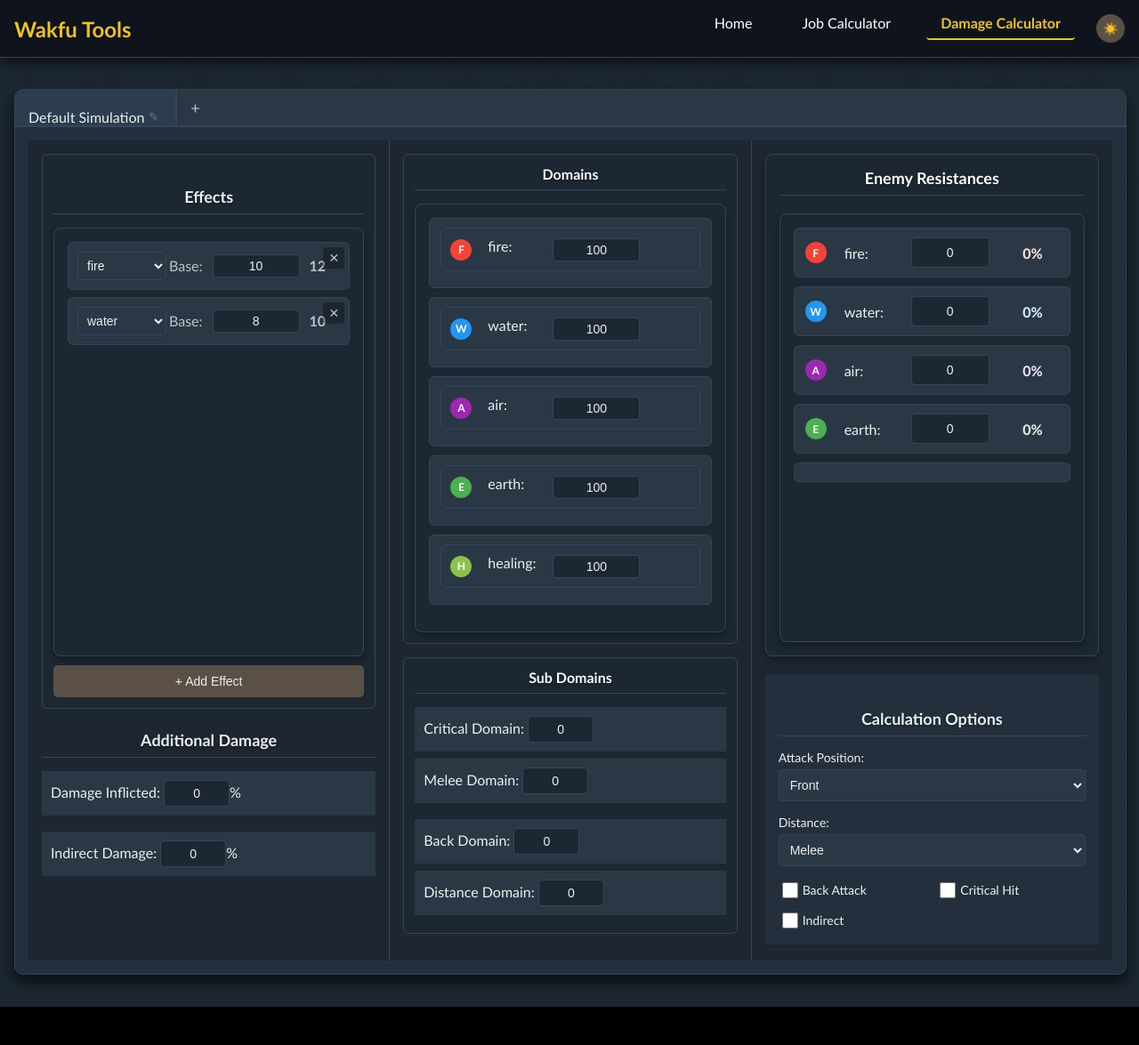
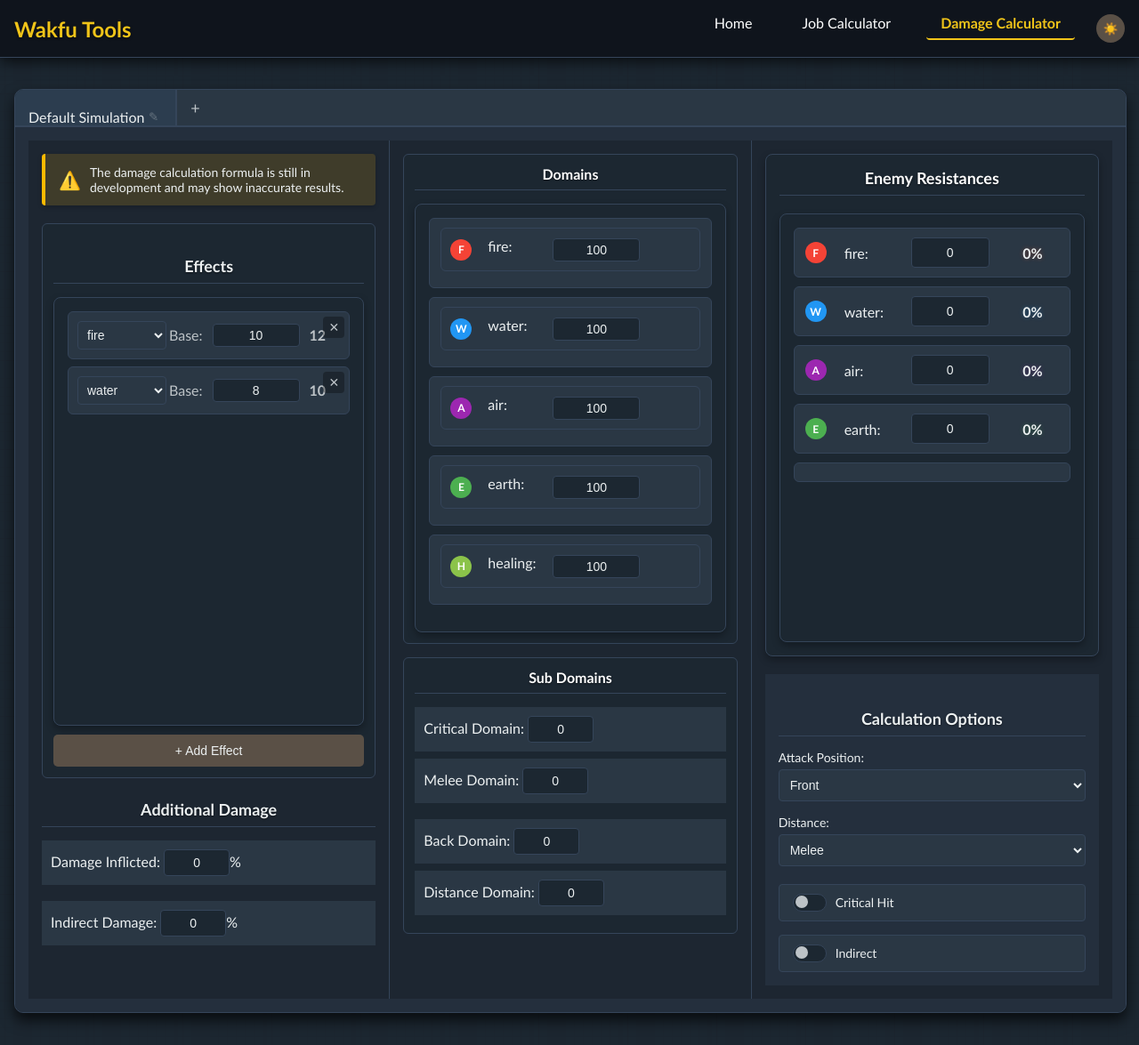
Before and after one commit to Shanksu7/WakfuCalculator, an Angular app: page /damage in a window 1280 px wide. Shown: the whole page at 89% size. Before the commit the page ends 1132 px from the top, so only its background shows below. Built offline with nearby package versions, Linux system fonts and the light colour scheme.

Commit message:
fix formula

```diff
--- a/src/app/services/simulation.service.ts
+++ b/src/app/services/simulation.service.ts
@@ -42,7 +42,6 @@
   isCritical: boolean;
   isBerserker: boolean;
   isIndirect: boolean;
-  isBackAttack: boolean;
 }
 
 @Injectable({
@@ -115,7 +114,6 @@
       isCritical: false,
       isBerserker: false,
       isIndirect: false,
-      isBackAttack: false
     };
 
     this.simulations.next([defaultSimulation]);
@@ -187,7 +185,6 @@
         isCritical: false,
         isBerserker: false,
         isIndirect: false,
-        isBackAttack: false
       };
     }
 
--- a/src/app/spell-card/spell-card.component.css
+++ b/src/app/spell-card/spell-card.component.css
@@ -546,23 +546,72 @@
   font-size: 14px;
 }
 
+/* Estilos para los toggles (reemplazo de checkboxes) */
 .checkbox-group {
   display: flex;
   flex-wrap: wrap;
-  gap: 10px;
-  margin-top: 15px;
+  gap: 15px;
+  margin-top: 20px;
 }
 
-.checkbox-item {
+.toggle-item {
   display: flex;
   align-items: center;
   flex: 1 0 45%;
   font-size: 14px;
   color: var(--text-primary);
+  background-color: var(--background-tertiary);
+  padding: 10px 15px;
+  border-radius: 4px;
+  border: 1px solid var(--border-color);
+  transition: all 0.2s ease;
+  cursor: pointer;
+  user-select: none;
 }
 
-.checkbox-item input[type="checkbox"] {
-  margin-right: 5px;
+.toggle-item:hover {
+  background-color: var(--card-active);
+}
+
+.toggle-item.active {
+  background-color: var(--background-primary);
+  border-color: var(--accent-color);
+}
+
+.toggle-switch {
+  width: 36px;
+  height: 18px;
+  background-color: var(--background-primary);
+  border-radius: 10px;
+  position: relative;
+  margin-right: 10px;
+  border: 1px solid var(--border-color);
+  transition: all 0.2s ease;
+}
+
+.toggle-indicator {
+  width: 14px;
+  height: 14px;
+  background-color: var(--text-secondary);
+  border-radius: 50%;
+  position: absolute;
+  top: 1px;
+  left: 2px;
+  transition: all 0.2s ease;
+}
+
+.toggle-item.active .toggle-switch {
+  background-color: var(--accent-color);
+  border-color: var(--accent-color);
+}
+
+.toggle-item.active .toggle-indicator {
+  background-color: white;
+  left: 19px;
+}
+
+.toggle-label {
+  font-weight: 500;
 }
 
 .spell-footer {
@@ -1156,3 +1205,26 @@
 .dialog-actions button:hover:not(:disabled) {
   filter: brightness(1.1);
 }
+
+/* Estilos para la advertencia de fórmula en desarrollo */
+.formula-warning {
+  background-color: rgba(255, 186, 0, 0.15);
+  border-left: 4px solid #ffba00;
+  border-radius: 4px;
+  padding: 12px 15px;
+  margin-bottom: 20px;
+  display: flex;
+  align-items: center;
+  box-shadow: 0 2px 5px rgba(0, 0, 0, 0.2);
+}
+
+.warning-icon {
+  font-size: 20px;
+  margin-right: 10px;
+}
+
+.warning-text {
+  font-size: 14px;
+  color: var(--text-primary);
+  flex: 1;
+}
--- a/src/app/spell-card/spell-card.component.html
+++ b/src/app/spell-card/spell-card.component.html
@@ -37,6 +37,12 @@
   <div class="spell-content-wrapper">
     <!-- Columna 1: Efectos -->
     <div class="spell-column effects-column">
+      <!-- Advertencia de fórmula en desarrollo -->
+      <div class="formula-warning">
+        <div class="warning-icon">⚠️</div>
+        <div class="warning-text">The damage calculation formula is still in development and may show inaccurate results.</div>
+      </div>
+
       <!-- Effects content -->
       <div class="spell-effects">
         <h4 class="section-title">Effects</h4>
@@ -168,19 +174,18 @@
         </div>
 
         <div class="checkbox-group">
-          <div class="checkbox-item">
-            <input type="checkbox" id="backAttack" [(ngModel)]="isBackAttack" [disabled]="attackPosition === 'espalda'" (change)="toggleAtaqueEspalda()">
-            <label for="backAttack">Back Attack</label>
+          <div class="toggle-item" [class.active]="isCritical" (click)="toggleGolpeCritico()">
+            <div class="toggle-switch">
+              <div class="toggle-indicator"></div>
+            </div>
+            <div class="toggle-label">Critical Hit</div>
           </div>
 
-          <div class="checkbox-item">
-            <input type="checkbox" id="criticalHit" [(ngModel)]="isCritical" (change)="toggleGolpeCritico()">
-            <label for="criticalHit">Critical Hit</label>
-          </div>
-
-          <div class="checkbox-item">
-            <input type="checkbox" id="indirecto" [(ngModel)]="isIndirect" (change)="toggleEsIndirecto()">
-            <label for="indirecto">Indirect</label>
+          <div class="toggle-item" [class.active]="isIndirect" (click)="toggleEsIndirecto()">
+            <div class="toggle-switch">
+              <div class="toggle-indicator"></div>
+            </div>
+            <div class="toggle-label">Indirect</div>
           </div>
         </div>
       </div>
--- a/src/app/spell-card/spell-card.component.ts
+++ b/src/app/spell-card/spell-card.component.ts
@@ -33,7 +33,6 @@
   distanceType: string = 'mele'; // 'mele', 'distancia'
   isCritical: boolean = false;
   isBerserker: boolean = false;
-  isBackAttack: boolean = false;
   isIndirect: boolean = false;
 
   // Character domain levels
@@ -111,7 +110,6 @@
       this.isCritical = simulation.isCritical;
       this.isBerserker = simulation.isBerserker;
       this.isIndirect = simulation.isIndirect;
-      this.isBackAttack = simulation.isBackAttack;
     }
   }
 
@@ -130,8 +128,7 @@
         distanceType: this.distanceType,
         isCritical: this.isCritical,
         isBerserker: this.isBerserker,
-        isIndirect: this.isIndirect,
-        isBackAttack: this.isBackAttack
+        isIndirect: this.isIndirect
       };
 
       this.simulationService.updateSimulation(updatedSimulation);
@@ -273,61 +270,64 @@
       const domain = effect.domain as DomainType;
       const baseDamage = effect.baseDamage || 0;
 
-      // Get resistance reduction
+      // Obtenemos el dominio elemental según el tipo de daño
+      const elementalDomain = this.domainLevels[domain] || 0;
+
+      // Obtenemos los subdominios aplicables
+      let subDomains = 0;
+
+      // Aplicar bonificación según la distancia
+      if (this.distanceType === 'distancia') {
+        const distBonus = this.additionalStats.dominioDistancia || 0;
+        subDomains += isNaN(distBonus) ? 0 : distBonus;
+      } else {
+        const meleBonus = this.additionalStats.dominioMele || 0;
+        subDomains += isNaN(meleBonus) ? 0 : meleBonus;
+      }
+
+      // Aplicar bonificación de crítico si corresponde
+      if (this.isCritical) {
+        const critBonus = this.additionalStats.dominioCritico || 0;
+        subDomains += isNaN(critBonus) ? 0 : critBonus;
+      }
+
+      // Aplicar bonificación de espalda si corresponde
+      if (this.attackPosition === 'espalda') {
+        const backBonus = this.additionalStats.dominioEspalda || 0;
+        subDomains += isNaN(backBonus) ? 0 : backBonus;
+      }
+
+      // Calculamos el dominio total
+      const totalDomain = elementalDomain + subDomains;
+
+      // Calculamos el daño incrementado
+      let increasedDamage = this.additionalStats.danioInfligido || 0;
+      if (this.isIndirect) {
+        const indirectBonus = this.additionalStats.danioIndirecto || 0;
+        increasedDamage += isNaN(indirectBonus) ? 0 : indirectBonus;
+      }
+      // Convertimos el porcentaje a multiplicador (ej: 30% -> 1.3)
+      const damageMultiplier = 1 + (increasedDamage / 100);
+
+      // Cálculo inicial con dominio total
+      let calculatedDamage = baseDamage + (baseDamage * (totalDomain / 100));
+
+      // Aplicamos el multiplicador de daño
+      calculatedDamage *= damageMultiplier;
+
+      // Aplicamos el multiplicador de posición solo si no es indirecto
+      if (this.attackPosition === 'lado') {
+        calculatedDamage *= 1.1;
+      } else if (this.attackPosition === 'espalda') {
+        calculatedDamage *= 1.25;
+      }
+
+      // Aplicamos la reducción por resistencia
       const resistance = this.obtenerResistenciaEnemigo(domain);
       const resistanceReduction = 1 - (this.obtenerPorcentajeResistencia(resistance) / 100);
-
-      // Get primary domain level
-      const domainLevel = this.domainLevels[domain] || 0;
-      const domainMultiplier = domainLevel / 100;
-
-      // Get secondary domain bonuses
-      const secondaryDomainBonus = this.obtenerBonificacionDominioSecundario(domain);
-      const secondaryMultiplier = (domainLevel + secondaryDomainBonus) / 100;
-
-      // Apply position multipliers (front: 1.0, side: 1.1, back: 1.25)
-      let positionMultiplier = 1.0;
-      if (this.attackPosition === 'lado' && !this.isIndirect) {
-        positionMultiplier = 1.1;
-      } else if (this.attackPosition === 'espalda' && !this.isIndirect) {
-        positionMultiplier = 1.25;
-      }
-
-      // Apply back attack checkbox bonus
-      if (this.isBackAttack && !this.isIndirect && this.attackPosition !== 'espalda') {
-        positionMultiplier = 1.25;
-      }
-
-      // Apply critical multiplier (1.25 or 1.0)
-      const criticalMultiplier = this.isCritical ? 1.25 : 1.0;
-
-      // Apply indirect damage flag (no position or distance bonuses if indirect)
-
-      // Get damage infliction bonuses
-      const damageInflicted = this.obtenerDanioInfligidoAumentado(domain);
-
-      // Apply all multipliers to base damage
-      // Base formula: base * domain * position * critical * resistance * damage_inflicted
-      let calculatedDamage = baseDamage;
-
-      // Apply domain level multiplier (primary or secondary based on flags)
-      calculatedDamage *= this.isCritical || this.attackPosition === 'espalda' ||
-                         this.isBackAttack || this.distanceType !== 'mele' ?
-                         secondaryMultiplier : domainMultiplier;
-
-      // Apply position multiplier (if not indirect)
-      calculatedDamage *= positionMultiplier;
-
-      // Apply critical multiplier
-      calculatedDamage *= criticalMultiplier;
-
-      // Apply resistance reduction (lower damage based on enemy resistance)
       calculatedDamage *= resistanceReduction;
 
-      // Apply damage infliction bonus
-      calculatedDamage *= damageInflicted;
-
-      // Round to integer
+      // Redondeamos al entero más cercano
       effect.calculatedDamage = Math.round(calculatedDamage);
     });
 
@@ -405,12 +405,6 @@
   // Cambia la posición de ataque
   cambiarPosicionAtaque(position: string): void {
     this.attackPosition = position;
-
-    // Disable back attack checkbox if already attacking from back
-    if (position === 'espalda') {
-      this.isBackAttack = false;
-    }
-
     this.calculateDamage();
     this.saveCurrentSimulation();
   }
@@ -423,55 +417,22 @@
   }
 
   // Toggle para el golpe crítico
-  toggleGolpeCritico(force?: boolean): void {
-    if (force !== undefined) {
-      this.isCritical = force;
-    } else {
-      this.isCritical = !this.isCritical;
-    }
-
+  toggleGolpeCritico(): void {
+    this.isCritical = !this.isCritical;
     this.calculateDamage();
     this.saveCurrentSimulation();
   }
 
   // Toggle para el modo berserker
-  toggleModoBerserker(force?: boolean): void {
-    if (force !== undefined) {
-      this.isBerserker = force;
-    } else {
-      this.isBerserker = !this.isBerserker;
-    }
-
-    this.calculateDamage();
-    this.saveCurrentSimulation();
-  }
-
-  // Toggle para el ataque de espalda
-  toggleAtaqueEspalda(force?: boolean): void {
-    // No permitir activar si ya estamos atacando desde la espalda
-    if (this.attackPosition === 'espalda') {
-      this.isBackAttack = false;
-      return;
-    }
-
-    if (force !== undefined) {
-      this.isBackAttack = force;
-    } else {
-      this.isBackAttack = !this.isBackAttack;
-    }
-
+  toggleModoBerserker(): void {
+    this.isBerserker = !this.isBerserker;
     this.calculateDamage();
     this.saveCurrentSimulation();
   }
 
   // Toggle para el ataque indirecto
-  toggleEsIndirecto(force?: boolean): void {
-    if (force !== undefined) {
-      this.isIndirect = force;
-    } else {
-      this.isIndirect = !this.isIndirect;
-    }
-
+  toggleEsIndirecto(): void {
+    this.isIndirect = !this.isIndirect;
     this.calculateDamage();
     this.saveCurrentSimulation();
   }
```
